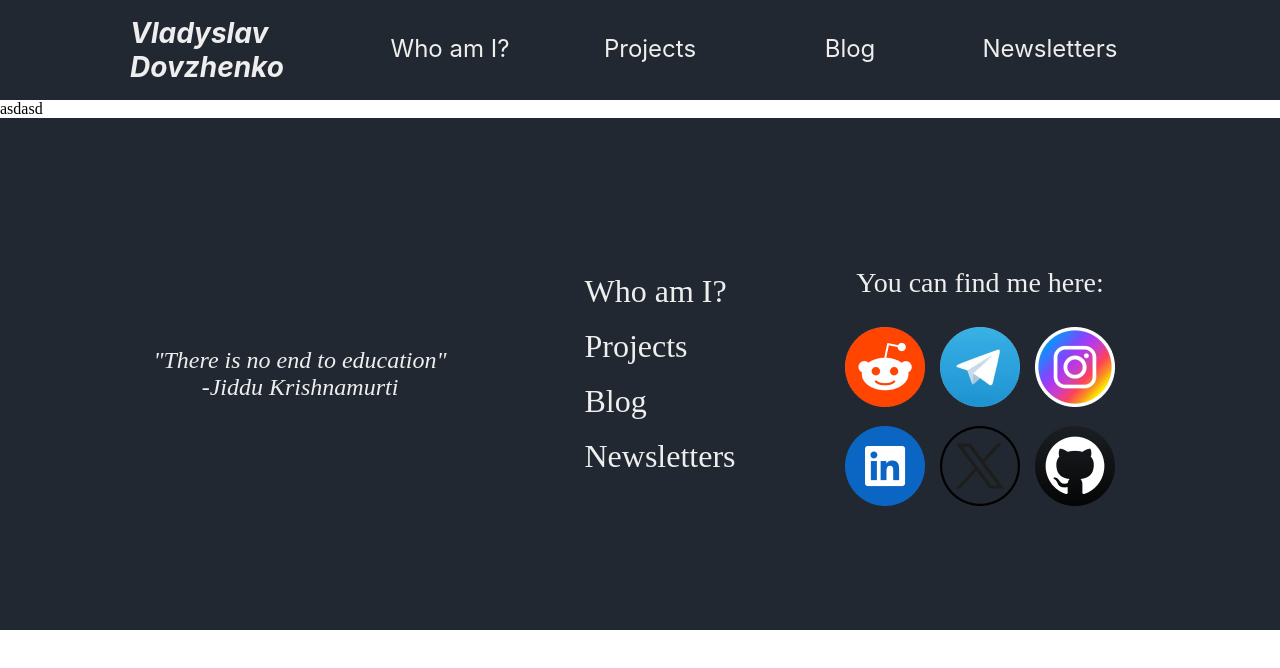
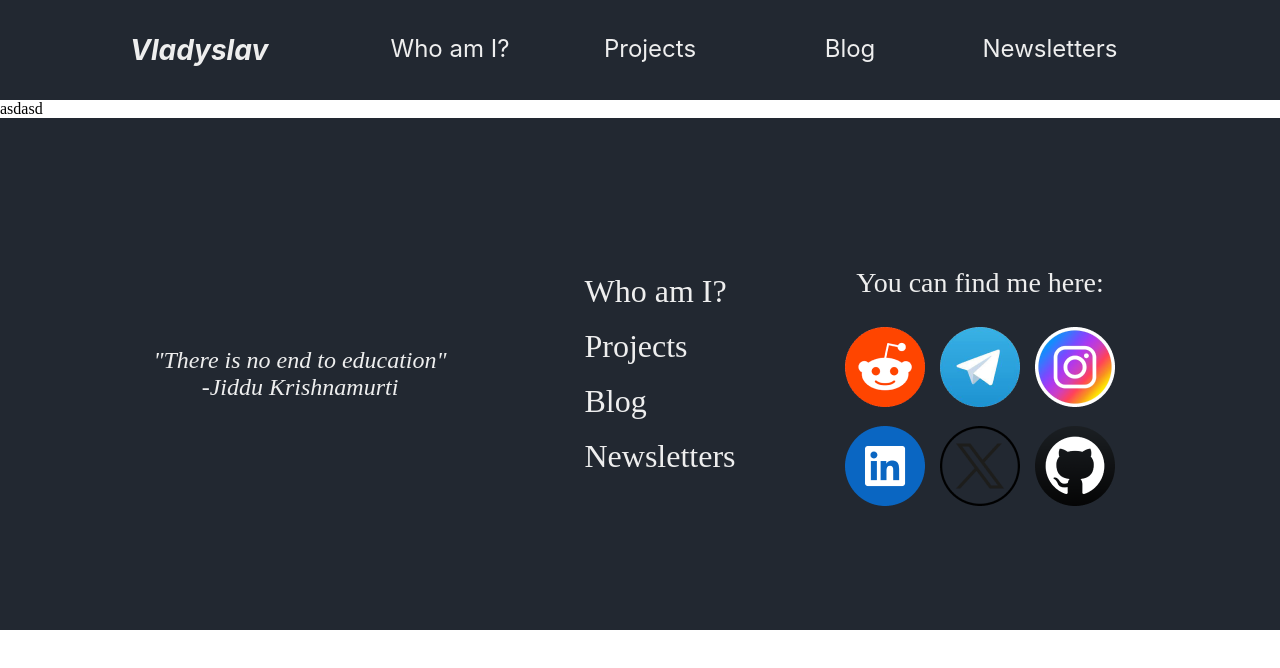
Before and after one commit to Joykeeper/My-Website, a Next.js app: page / in a window 1280 px wide. Shown: the top 668 px of the page. Built offline with nearby package versions, Linux system fonts and the light colour scheme; a web font is replaced by a local one.

Commit message:
SmallChange

```diff
--- a/components/LayoutComponents/Navbar.jsx
+++ b/components/LayoutComponents/Navbar.jsx
@@ -5,7 +5,7 @@ import Link from 'next/link'
 const Navbar = () => {
   return (
     <div className={styles.navbar}>
-        <h1><i>Vladyslav Dovzhenko</i></h1>
+        <h1><i>Vladyslav</i></h1>
         <nav>
             <ul>
                 <li>
```
Also changed, not shown: public/photos/ProjectPhotos/My Website/4.png (added), 1 other file (tests, documents, lock files or other folders).
